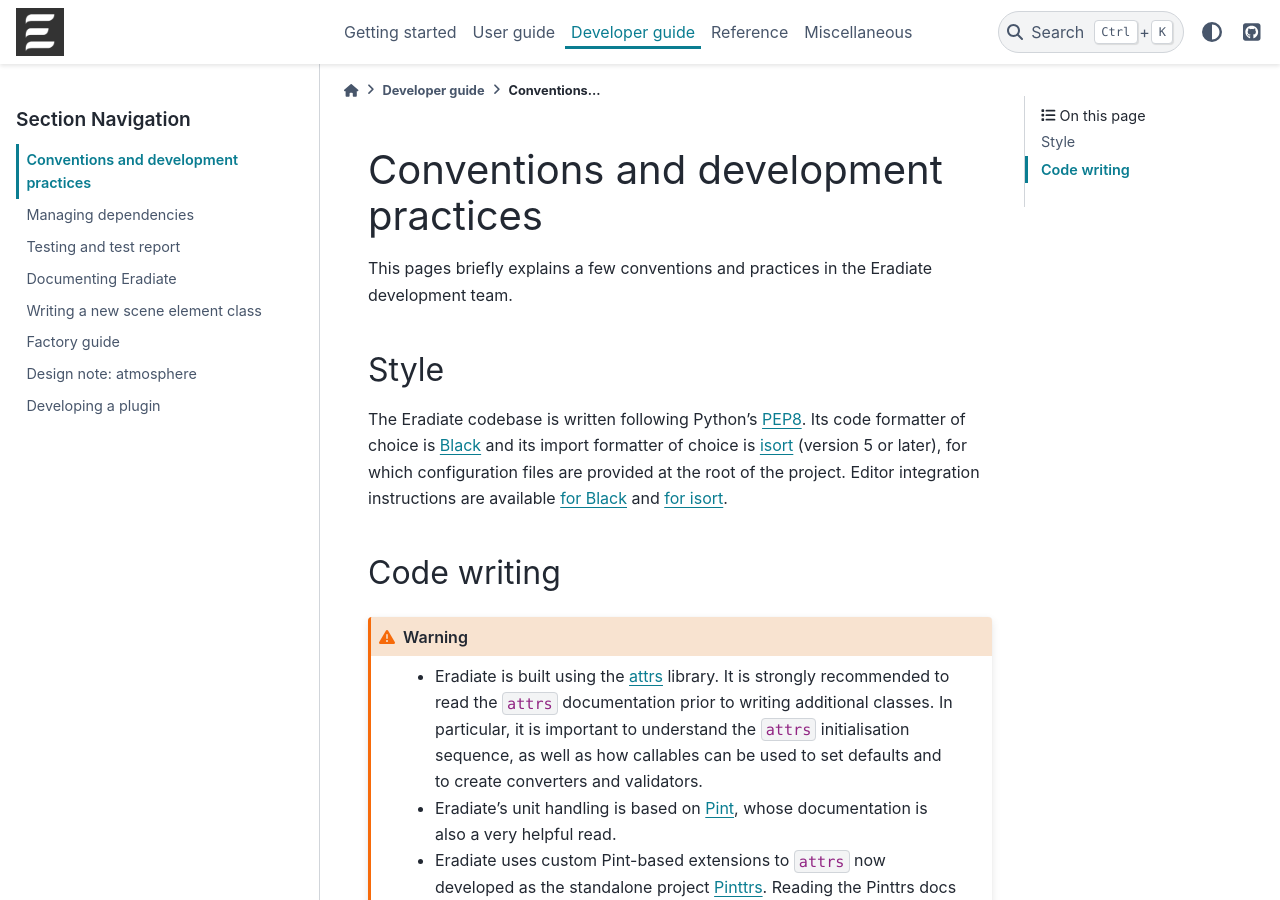
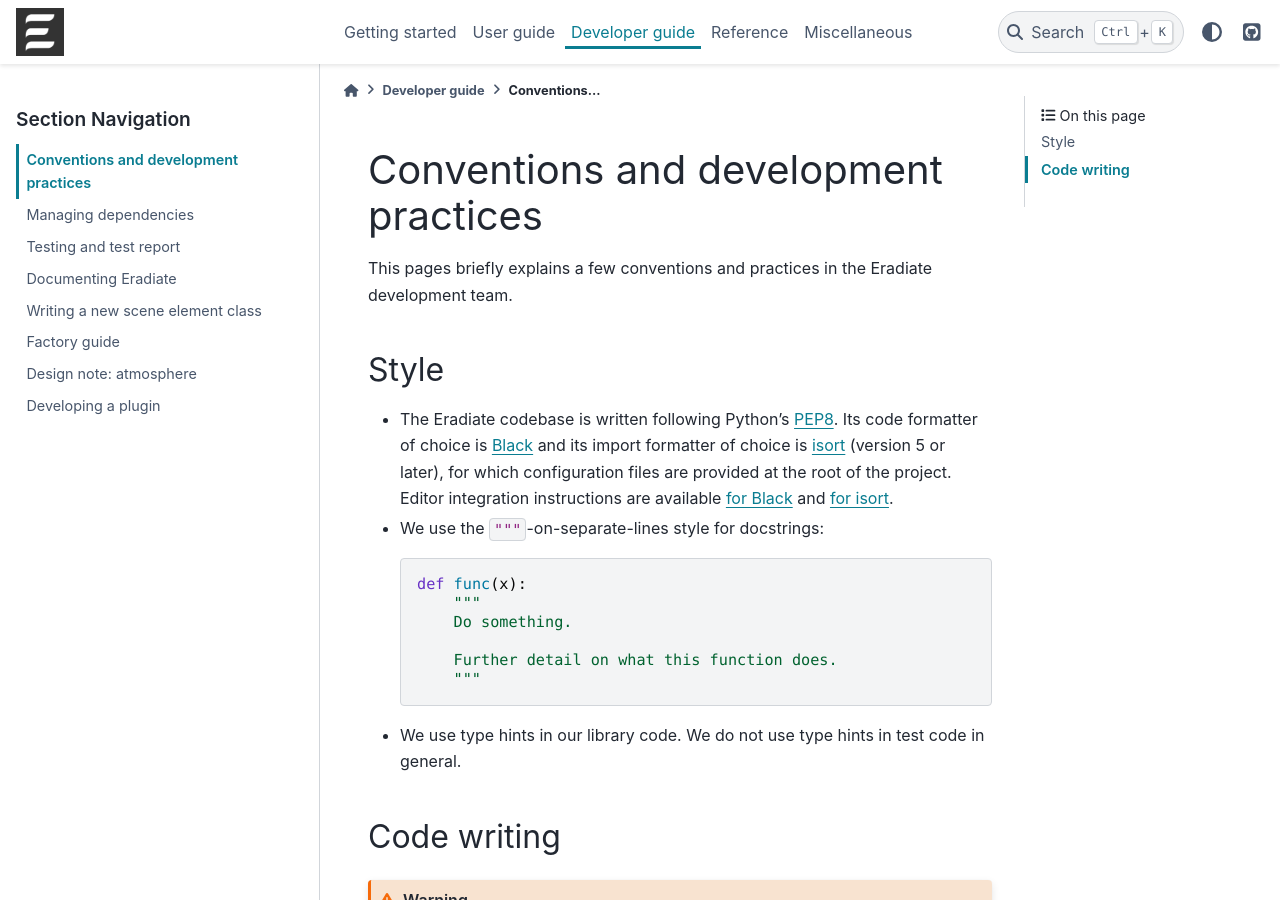
Before and after one commit to eradiate/eradiate, a Sphinx documentation site: the page built from docs/rst/developer_guide/conventions_practices.rst, in a window 1280 px wide and 900 px high. Built offline with Sphinx 7.4.7 and the PyData theme 0.15.4, drawn with Linux system fonts in a browser that asks for light colours; pages that are not in the unit, such as notebooks, are missing from menus.

Commit message:
Docs: Minor update to dev practices

```diff
--- a/docs/rst/developer_guide/conventions_practices.rst
+++ b/docs/rst/developer_guide/conventions_practices.rst
@@ -9,14 +9,28 @@
 Style
 -----
 
-The Eradiate codebase is written following Python's
-`PEP8 <https://www.python.org/dev/peps/pep-0008/>`_. Its code formatter of
-choice is `Black <https://https://black.readthedocs.io/>`_ and its import
-formatter of choice is `isort <https://pycqa.github.io/isort/>`_ (version 5 or
-later), for which configuration files are provided at the root of the project.
-Editor integration instructions are available
-`for Black <https://black.readthedocs.io/en/stable/integrations/editors.html>`_
-and `for isort <https://github.com/pycqa/isort/wiki/isort-Plugins>`_.
+* The Eradiate codebase is written following Python's
+  `PEP8 <https://www.python.org/dev/peps/pep-0008/>`_. Its code formatter of
+  choice is `Black <https://https://black.readthedocs.io/>`_ and its import
+  formatter of choice is `isort <https://pycqa.github.io/isort/>`_ (version 5 or
+  later), for which configuration files are provided at the root of the project.
+  Editor integration instructions are available
+  `for Black <https://black.readthedocs.io/en/stable/integrations/editors.html>`_
+  and `for isort <https://github.com/pycqa/isort/wiki/isort-Plugins>`_.
+
+* We use the ``"""``-on-separate-lines style for docstrings:
+
+  .. code:: python
+
+     def func(x):
+         """
+         Do something.
+
+         Further detail on what this function does.
+         """
+
+* We use type hints in our library code. We do not use type hints in test code
+  in general.
 
 Code writing
 ------------
```
